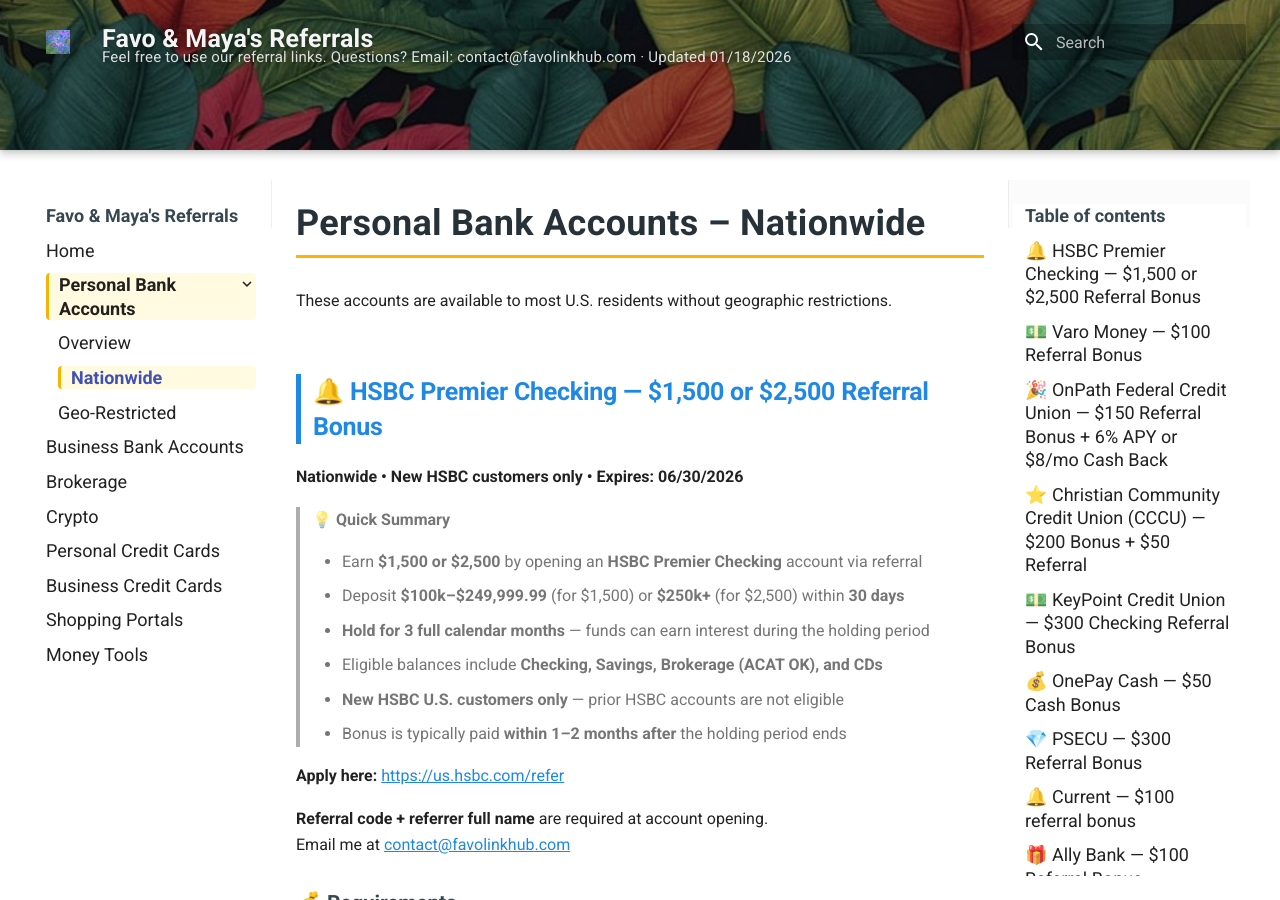
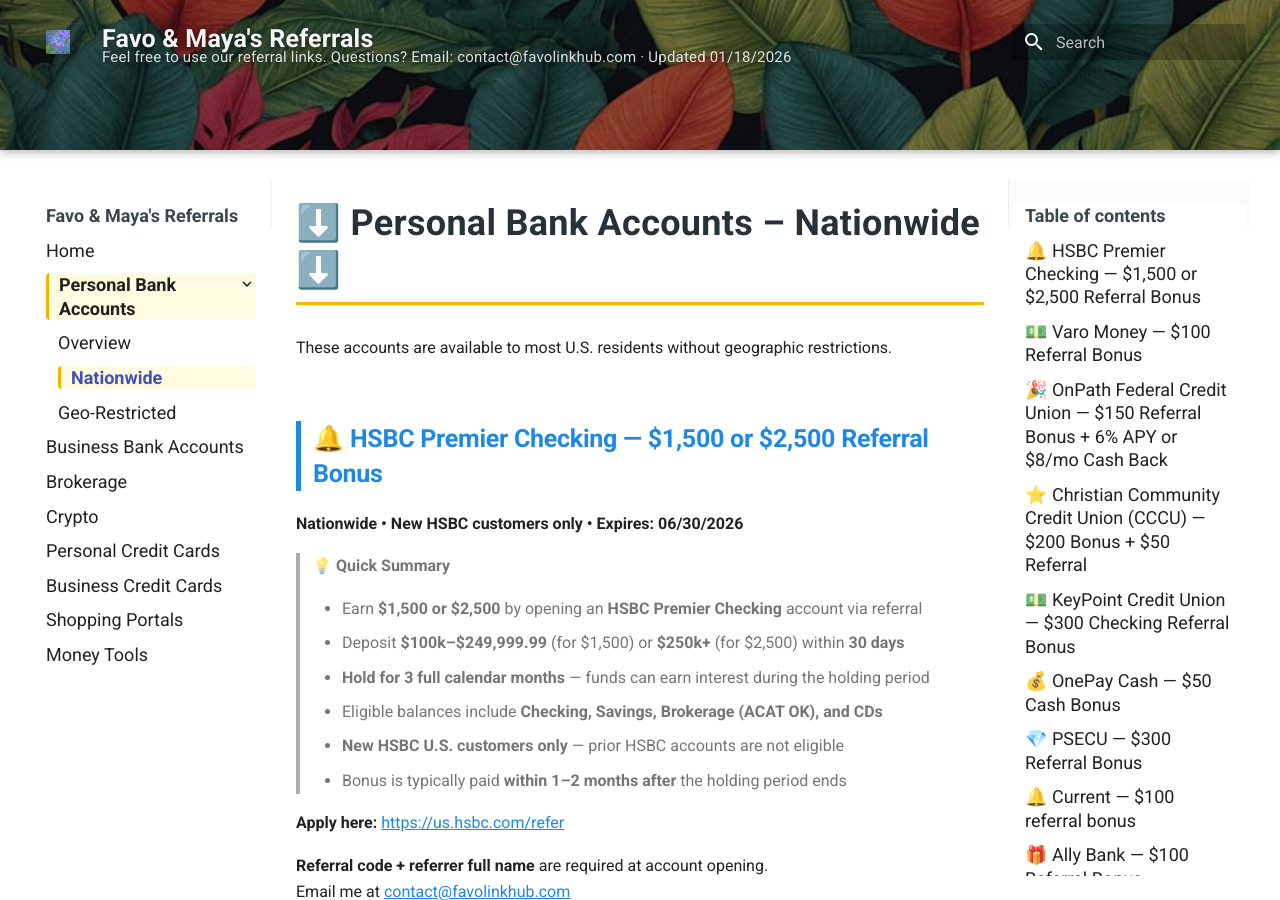
Before and after one commit to whispersofzephyr/favolinkhub-site, an MkDocs documentation site: the page built from docs/personal-bank-nationwide.md, in a window 1280 px wide and 900 px high. Built offline with MkDocs 1.6.1 and Material for MkDocs 9.7.7, drawn with Linux system fonts in a browser that asks for light colours.

```diff
--- a/docs/personal-bank-nationwide.md
+++ b/docs/personal-bank-nationwide.md
@@ -1,4 +1,4 @@
-# Personal Bank Accounts – Nationwide
+# ⬇️ Personal Bank Accounts – Nationwide ⬇️
 
 These accounts are available to most U.S. residents without geographic restrictions.
 
```
